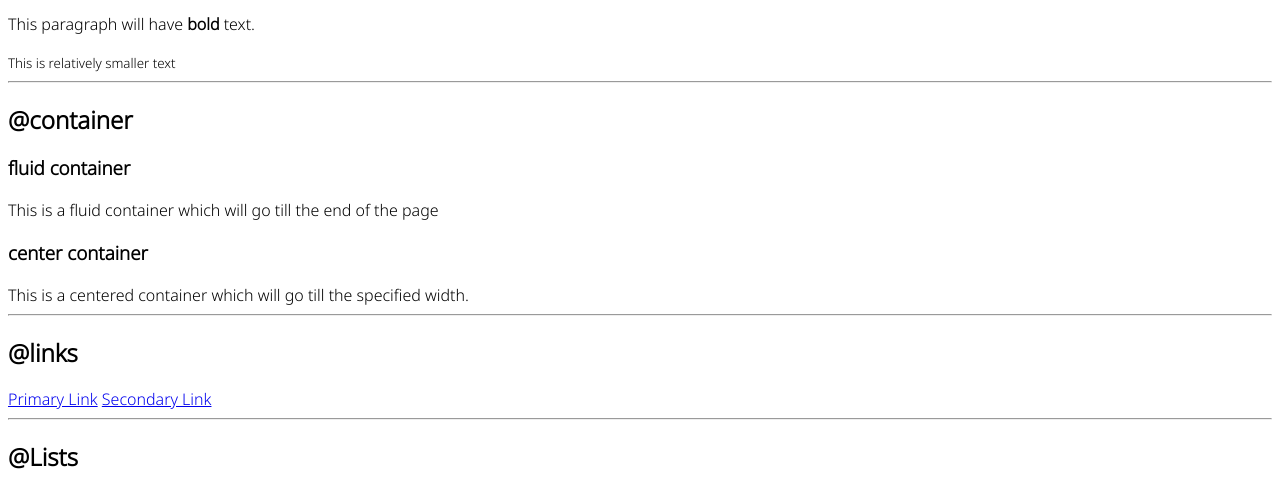
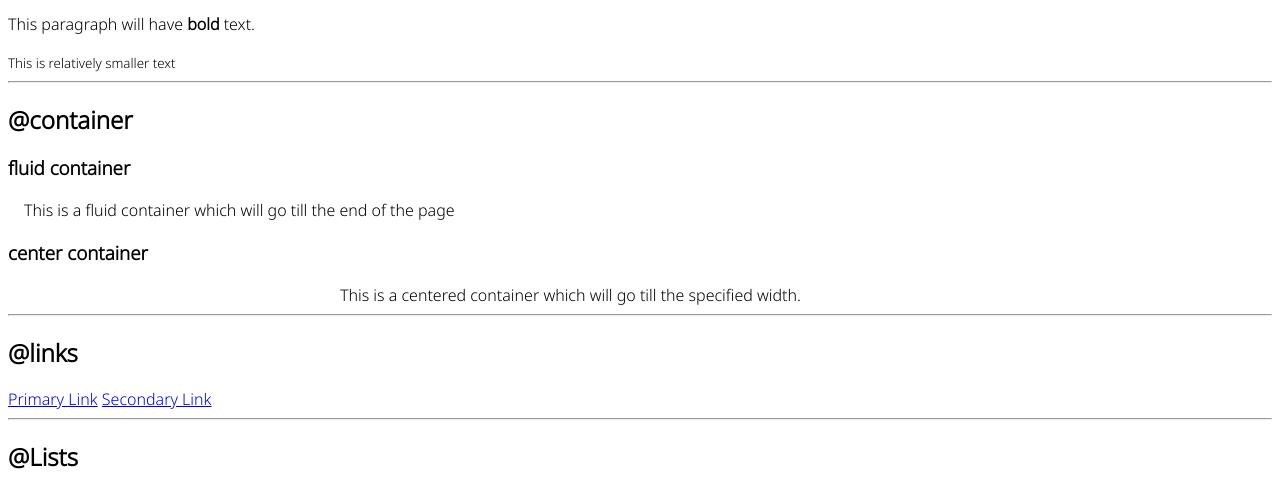
Before and after one commit to dhairyaaaaa14/dhairya-parikh-portfolio, a plain HTML site: page index.html in a window 1280 px wide. Shown: the part 290-780 px from the top of the page. Drawn offline with Linux system fonts and the light colour scheme.

Commit message:
container done

```diff
--- a/index.html
+++ b/index.html
@@ -26,10 +26,10 @@
     <h2>@container</h2>
 
     <h3>fluid container</h3>
-    <div>This is a fluid container which will go till the end of the page</div>
+    <div class="container container-fluid">This is a fluid container which will go till the end of the page</div>
 
     <h3>center container</h3>
-    <div>This is a centered container which will go till the specified width.</div>
+    <div class="container container-centre">This is a centered container which will go till the specified width.</div>
 
     <hr>
     <h2>@links</h2>
--- a/styles.css
+++ b/styles.css
@@ -4,3 +4,15 @@
 body{
     font-family: 'Noto Sans', sans-serif;
 }
+
+.container{
+    padding-left: 1rem;
+    padding-right: 1rem;
+}
+
+.container-centre{
+
+    max-width: 600px;
+    margin: auto;
+
+}
```
